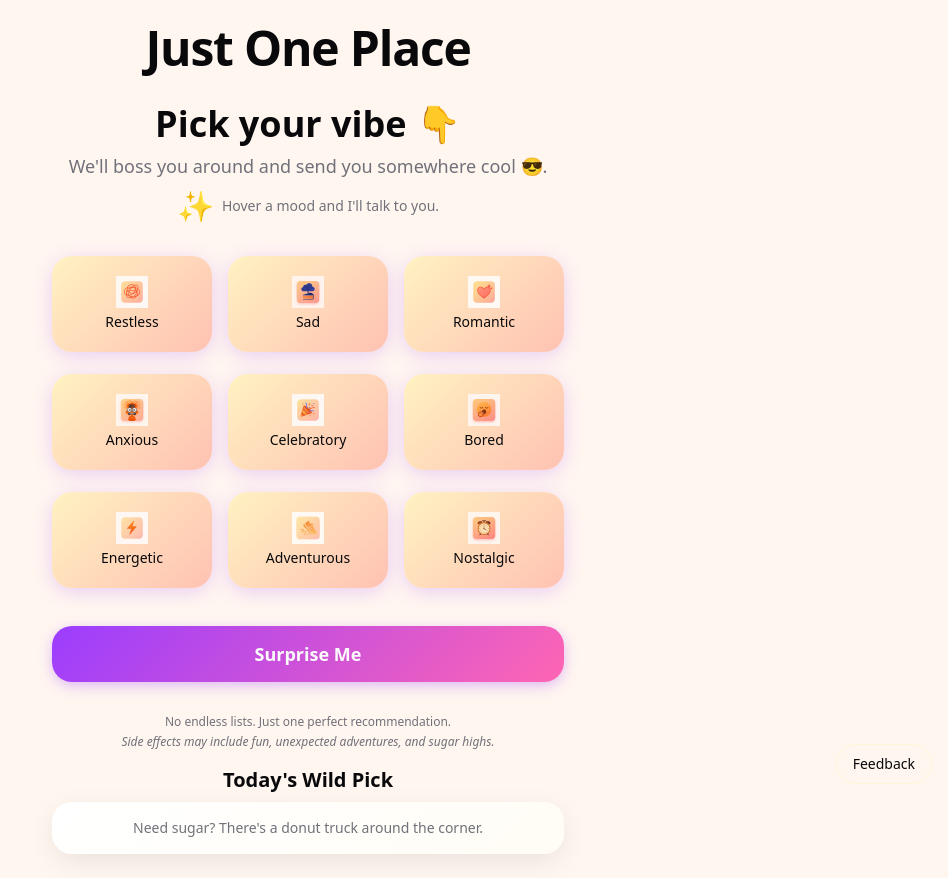
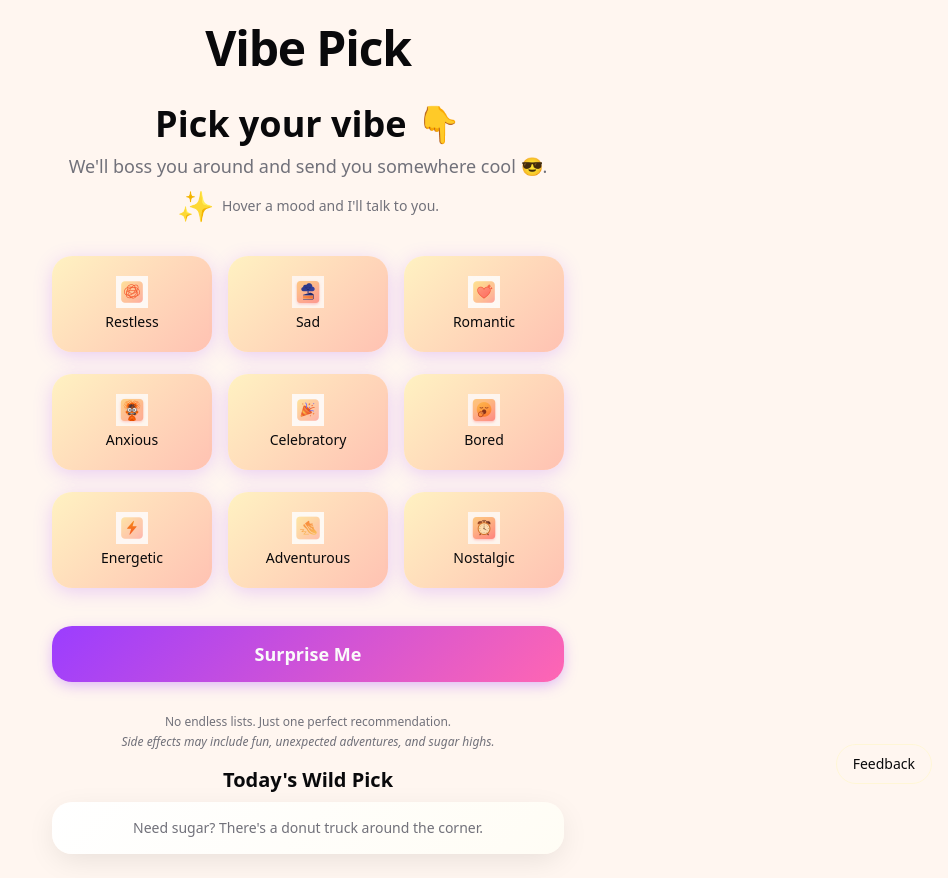
Before and after one commit to shreyasrkarthik/just-one-place, a React (Vite) app: page / in a window 1280 px wide. Shown: the whole page, without its empty margins (332-1280 px from the left). Built offline with nearby package versions, Linux system fonts and the light colour scheme.

Commit message:
Change Main Name

```diff
--- a/src/components/MoodBoard.tsx
+++ b/src/components/MoodBoard.tsx
@@ -140,7 +140,7 @@ export const MoodBoard = ({ onMoodSelect }: MoodBoardProps) => {
       <div className="max-w-lg w-full space-y-8">
         <header className="text-center space-y-4">
           <h1 className="text-5xl font-extrabold tracking-tight text-foreground">
-            Just One Place
+            Vibe Pick
           </h1>
         </header>
 
```
